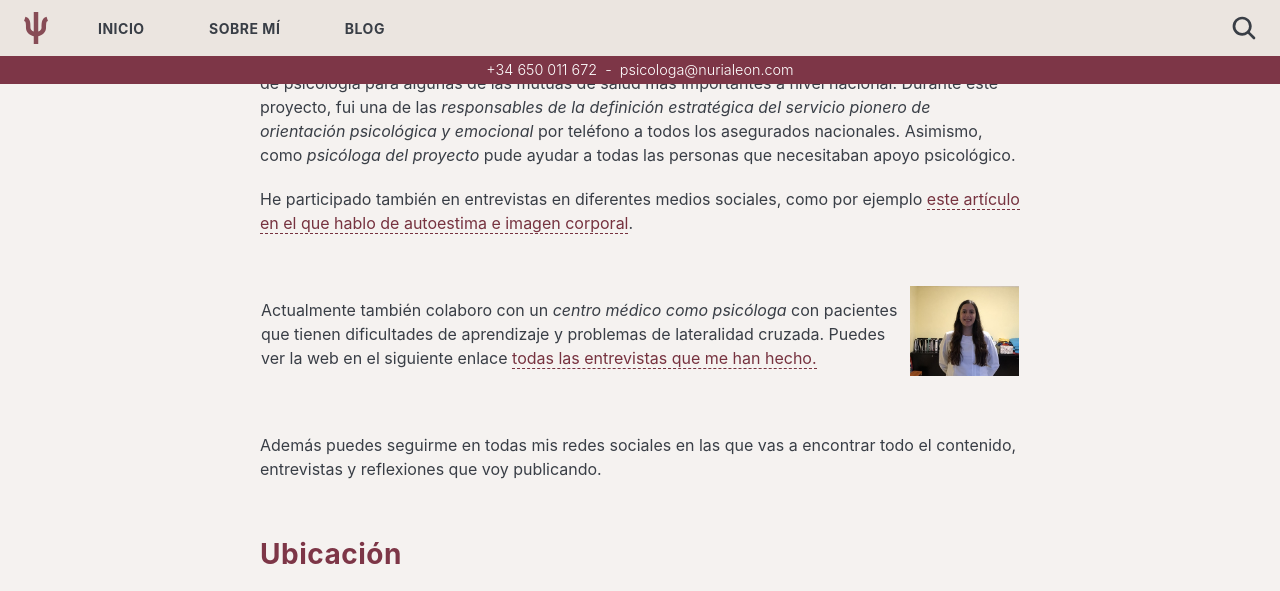
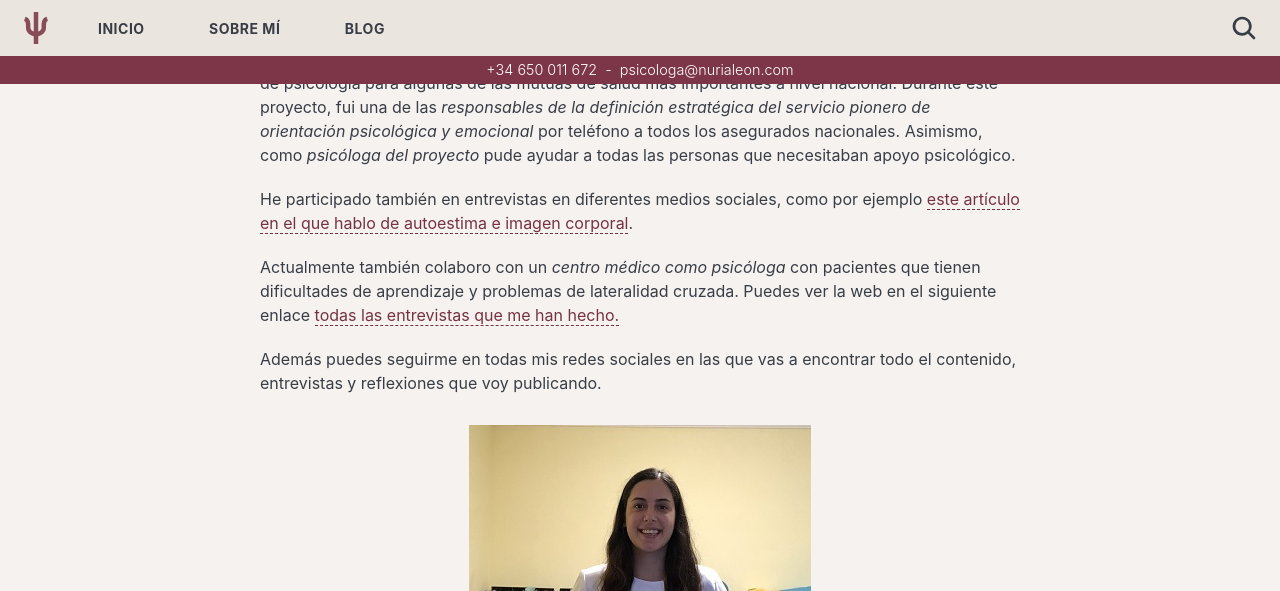
Before and after one commit to nurialeonsallent/nurialeon.com, a Jekyll site: the page built from _pages/sobre-mi.md, in a window 1280 px wide and 1400 px high, scrolled down 1623 px. Shown: the top 591 px of the window. Built offline with Jekyll 4.4.1, drawn with Linux system fonts in a browser that asks for light colours; grey boxes are pictures that could not be loaded.

Commit message:
center image properly

```diff
--- a/_pages/sobre-mi.md
+++ b/_pages/sobre-mi.md
@@ -37,10 +37,11 @@ Durante la pandemia del Covid-19 tuve la oportunidad de participar en la definic
 
 He participado también en entrevistas en diferentes medios sociales, como por ejemplo [este artículo en el que hablo de autoestima e imagen corporal](https://www.esteticainfo.com/complejos-yo-liberate-y-encuentra-tu-felicidad/).
 
-| Actualmente también colaboro con un *centro médico como psicóloga* con pacientes que tienen dificultades de aprendizaje y problemas de lateralidad cruzada. Puedes ver la web en el siguiente enlace [todas las entrevistas que me han hecho.](https://lateralidad.com/la-agresividad-siempre-tiene-un-proposito/)  | ![Terapia psicológica]({{ site.baseurl }}/images/lateralidad_2.jpg)|
-
+Actualmente también colaboro con un *centro médico como psicóloga* con pacientes que tienen dificultades de aprendizaje y problemas de lateralidad cruzada. Puedes ver la web en el siguiente enlace [todas las entrevistas que me han hecho.](https://lateralidad.com/la-agresividad-siempre-tiene-un-proposito/)
 
 Además puedes seguirme en todas mis redes sociales en las que vas a encontrar todo el contenido, entrevistas y reflexiones que voy publicando.
+
+![Terapia psicológica]({{ site.baseurl }}/images/lateralidad_2.jpg)
 
 ## Ubicación
 
--- a/_sass/4-layouts/_page.scss
+++ b/_sass/4-layouts/_page.scss
@@ -41,7 +41,16 @@
   margin: 2rem auto 4rem auto;
 
   *:not(.carousel-cell) > img {
-    margin: 30px 0;
+    margin: 30px auto;
+    display: block;
+
+    &.left {
+      float: left;
+    }
+
+    &.right {
+      float: right;
+    }
   }
 
   @media only screen and (max-width: $tablet) {
```
